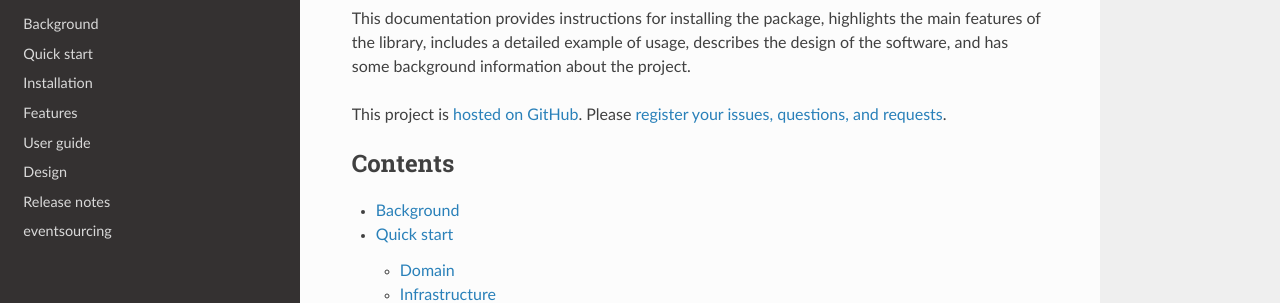
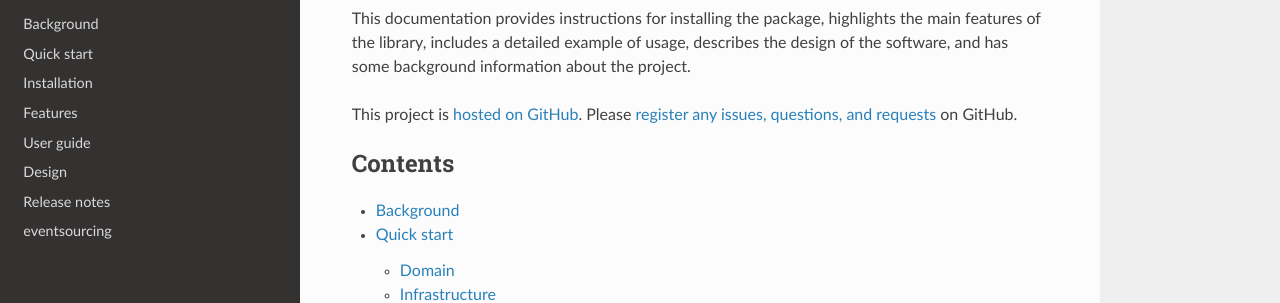
Before and after one commit to pyeventsourcing/eventsourcing, a Sphinx documentation site: the page built from docs/index.rst, in a window 1280 px wide and 900 px high, scrolled down 320 px. Shown: the part 153-456 px from the top of the window. Built offline with Sphinx 7.4.7 and the Read the Docs theme 2.0.0, drawn with Linux system fonts in a browser that asks for light colours.

Commit message:
Changed wording.

```diff
--- a/docs/index.rst
+++ b/docs/index.rst
@@ -22,8 +22,8 @@ the library, includes a detailed example of usage, describes the design of the s
 some background information about the project.
 
 This project is `hosted on GitHub <https://github.com/johnbywater/eventsourcing>`__.
-Please `register your issues, questions, and requests
-<https://github.com/johnbywater/eventsourcing/issues>`__.
+Please `register any issues, questions, and requests
+<https://github.com/johnbywater/eventsourcing/issues>`__ on GitHub.
 
 
 .. toctree::
```
